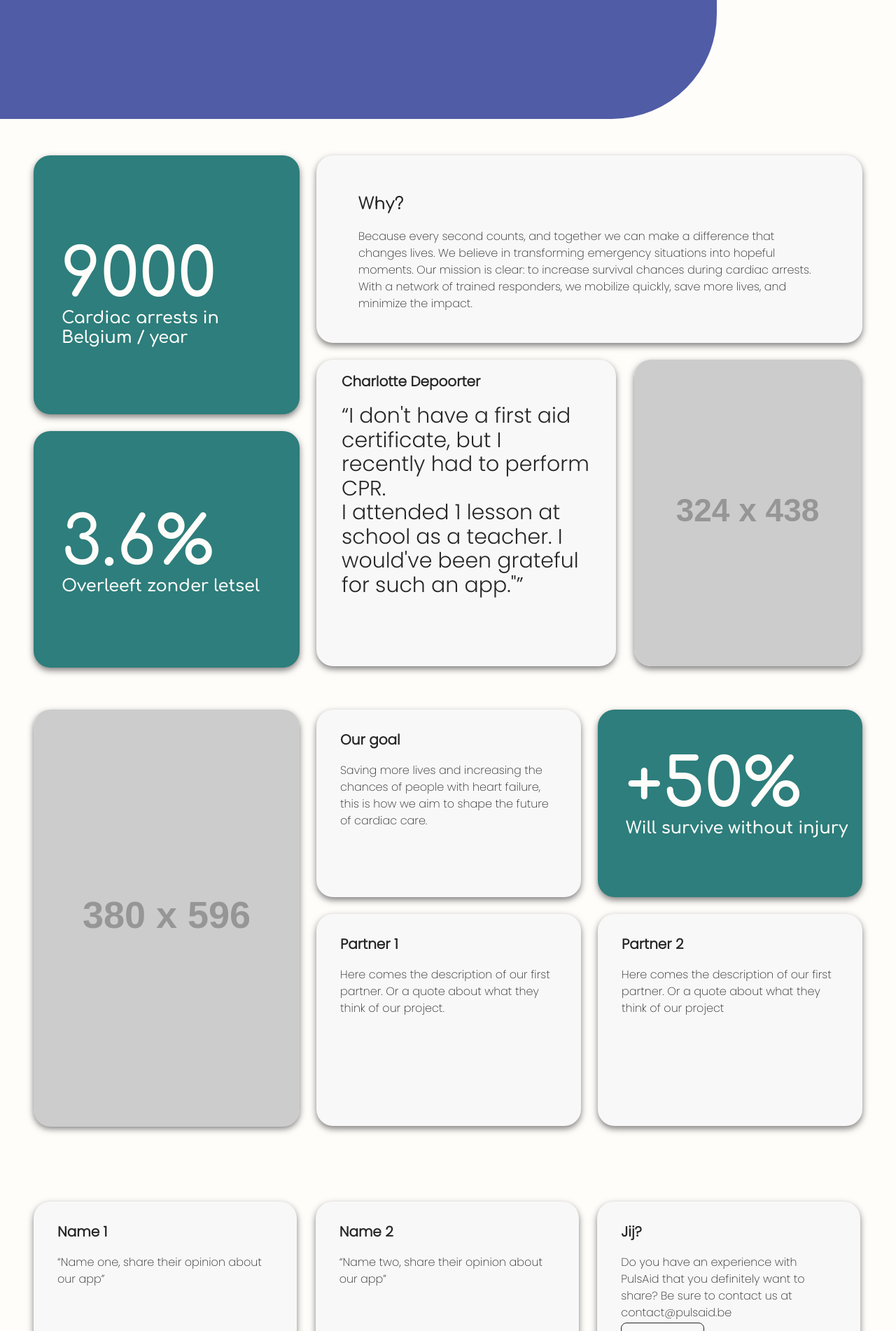
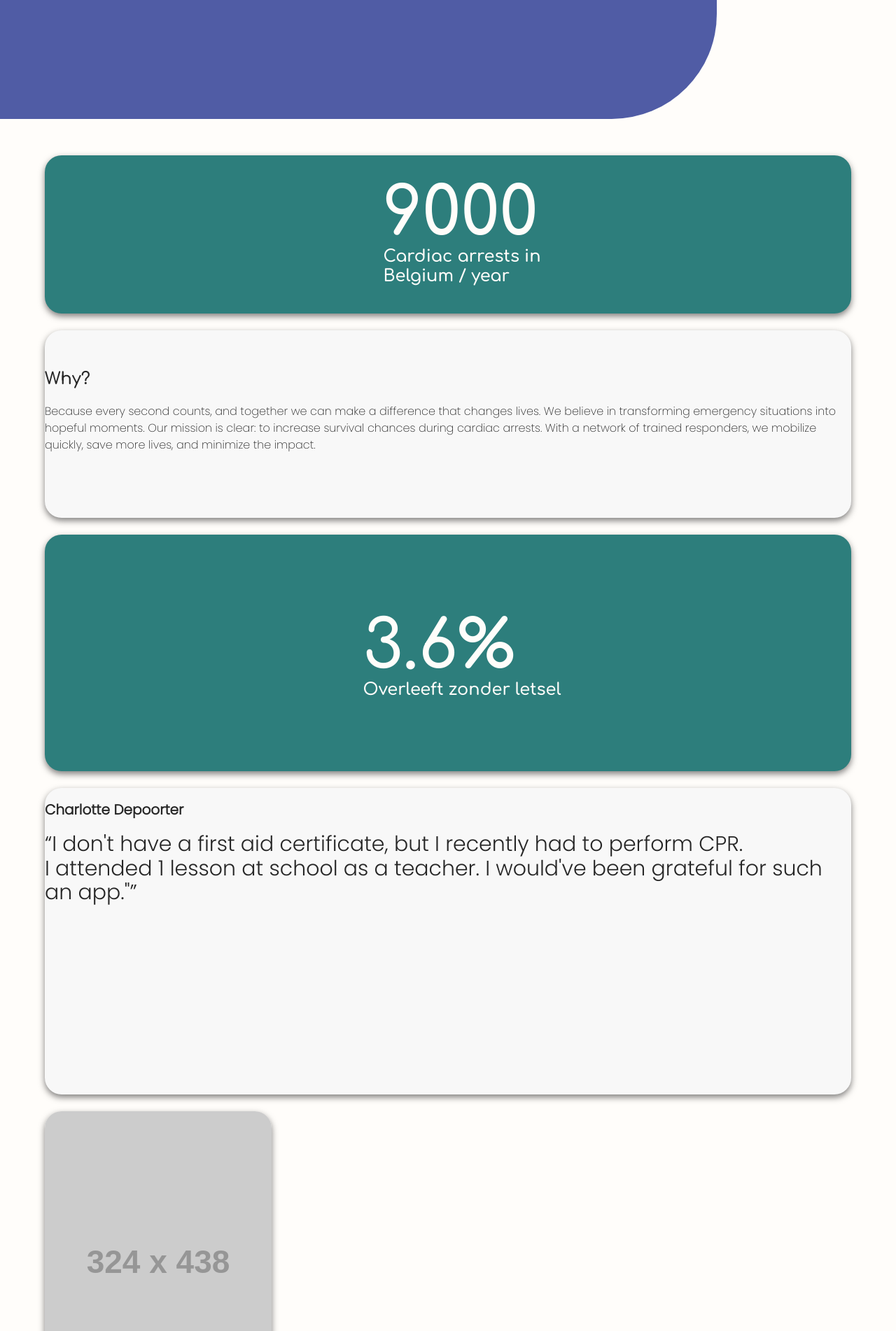
Before and after one commit to yoyoplayer12/pulsaid, a PHP site: page /en/index.html in a window 1280 px wide. Shown: the part 638-2540 px from the top of the page at 70% size. Run offline with PHP 8.4, Linux system fonts and the light colour scheme; grey boxes labelled with a size stand in for pictures from a placeholder-image service; some libraries are stand-ins or nearby versions.

Commit message:
Feat: section 1 block positioning mobile

```diff
--- a/assets/css/style.css
+++ b/assets/css/style.css
@@ -871,11 +871,91 @@
     border-bottom: none;
 }
 
-/* smaller pc */
+/* smaller pc + blocks in 1 column */
 @media screen and (max-width: 1300px){
     .indexvisualmasked{
         display: none;
     }
+    /* section 1 */
+    .section-1{
+        grid-template-columns: 1fr;
+        grid-template-rows: auto auto auto auto auto;
+        width: 90vw;
+        margin-left: 5vw;
+        margin-right: auto;
+        margin-top: 60px;
+    }
+    .section-1 .block1{
+        display: grid;
+        grid-template-rows: auto auto auto;
+        width: 90vw;
+        height: 226px;
+        grid-row: 1;
+    }
+    .section-1 .block1 .block1div{
+        width: auto;
+        margin-left: auto;
+        margin-right: auto;
+        margin-top: 35px;
+        height: 226px;
+    }
+
+
+    .section-1 .block2{
+        width: 90vw;
+        height: 268px;
+        border-radius: 24px;
+        grid-row: 2;
+        grid-column: 1;
+    }
+    .section-1 .block2 .block2div{
+        margin-left: auto;
+        margin-right: auto;
+        width: auto;
+    }
+
+
+    .section-1 .block3{
+        width: 90vw;
+        height: 338px;
+        grid-row: 3;
+    }
+    .section-1 .block3 .block3div{
+        width: auto;
+        margin-left: auto;
+        margin-right: auto;
+
+    }
+
+    .section-1 .block4{
+        width: 90vw;
+        height: 438px;
+        grid-column: 1;
+        grid-row: 4;
+    }
+    .section-1 .block4 .block4div{
+        width: auto;
+        margin-left: auto;
+        margin-right: auto;
+    }
+
+    .section-1 .block5{
+        height: 438px;
+        width: 324px;
+        grid-column: 1;
+        grid-row: 5;
+    }
+    .section-1 .block5img{
+        border-radius: 24px;
+    }
+
+
+
+
+
+
+
+    /* end section 1 */
 }
 
 /* ipad */
```
Also changed, not shown: 1 other file.
